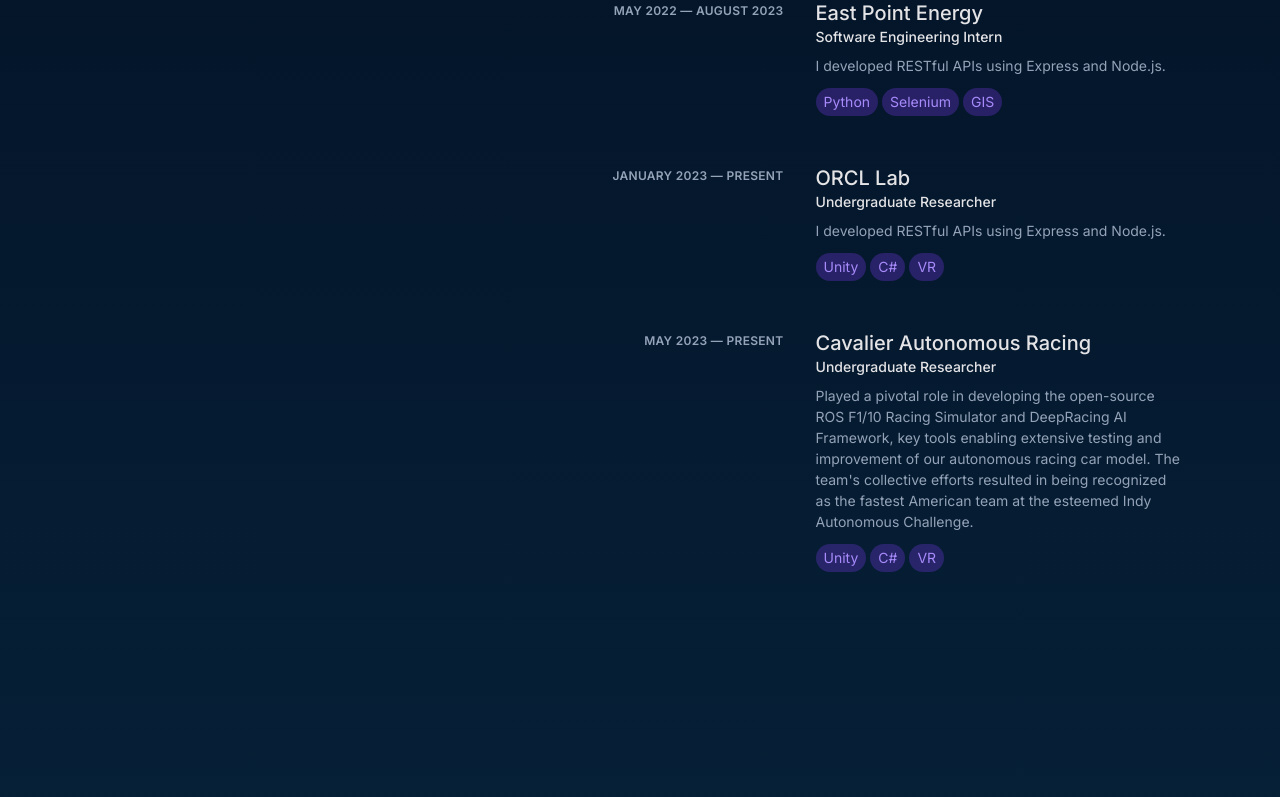
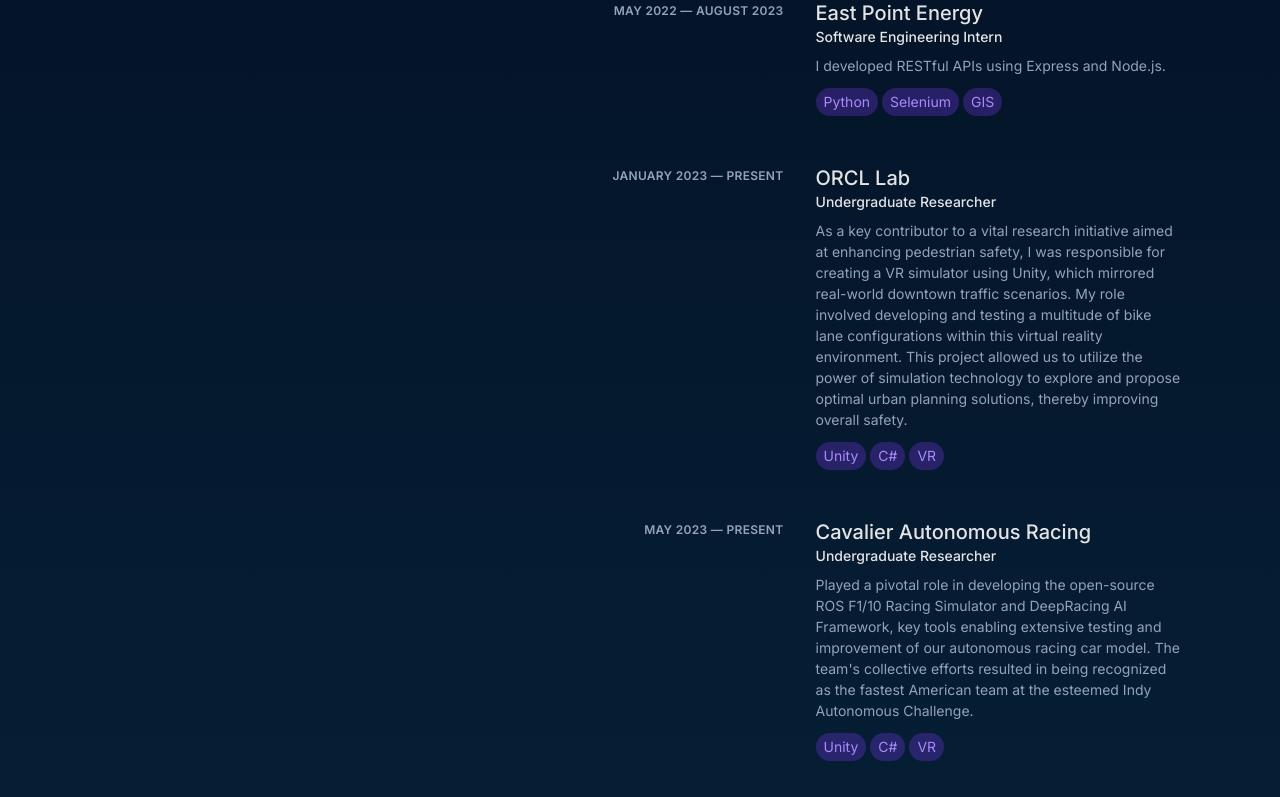
Before and after one commit to davidxiang101/portfolio, a Next.js app: page / in a window 1280 px wide. Shown: the part 2000-2797 px from the top of the page. Built offline with nearby package versions, Linux system fonts and the light colour scheme; what tailwindcss-debug-screens would draw is missing.

Commit message:
description update 2

```diff
--- a/app/data/experiences.ts
+++ b/app/data/experiences.ts
@@ -25,7 +25,7 @@
 		role: 'Undergraduate Researcher',
 		company: 'ORCL Lab',
 		link: "https://engineering.virginia.edu/omni-reality-and-cognition-lab",
-		description: 'I developed RESTful APIs using Express and Node.js.',
+		description: 'As a key contributor to a vital research initiative aimed at enhancing pedestrian safety, I was responsible for creating a VR simulator using Unity, which mirrored real-world downtown traffic scenarios. My role involved developing and testing a multitude of bike lane configurations within this virtual reality environment. This project allowed us to utilize the power of simulation technology to explore and propose optimal urban planning solutions, thereby improving overall safety.',
 		tags: ['Unity', 'C#', 'VR']
 	},
 	{
```
